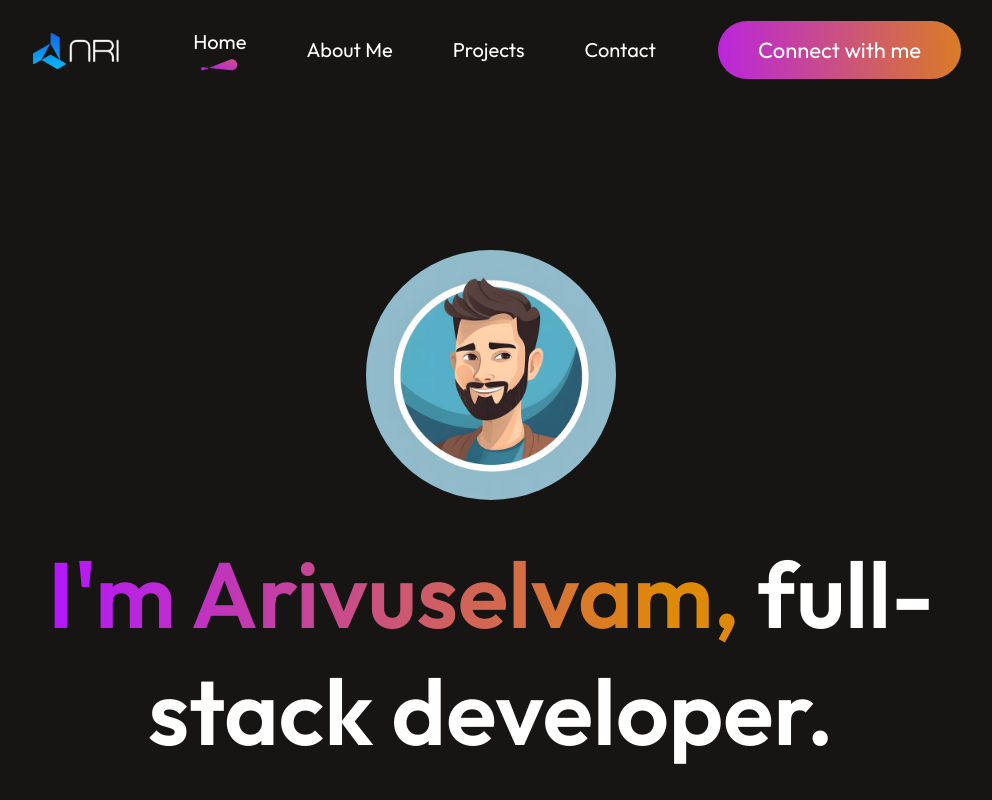
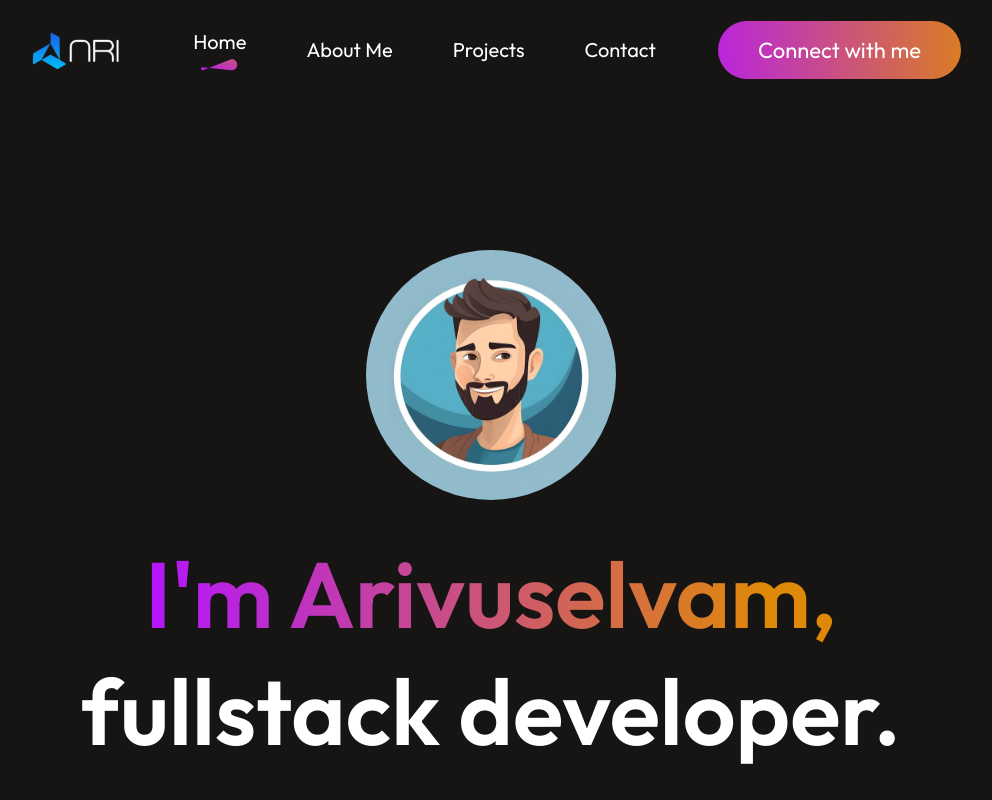
Before and after one commit to Arivuselvam95/Portfolio, a React (Vite) app: page / in a window 1280 px wide. Shown: the top 800 px of the page, without its empty margins (149-1141 px from the left). Built offline with nearby package versions, Linux system fonts and the light colour scheme.

Commit message:
updated role

```diff
--- a/src/components/Hero/Hero.jsx
+++ b/src/components/Hero/Hero.jsx
@@ -15,7 +15,7 @@ const Hero = () => {
   return (
     <div id='home' className='hero'>
         <img src={User_img} alt="profile-img" />
-        <h1><span>I'm Arivuselvam,</span> full-stack developer.</h1>
+        <h1><span>I'm Arivuselvam,</span> fullstack developer.</h1>
         <p>
         "Passionate developer skilled in Python, JavaScript, MERN stack, and problem-solving, with hands-on experience in data analytics, and Power BI. Currently studying at Dr. N.G.P. Institute of Technology, I’m dedicated to continuously expand my expertise in modern development technologies."
         </p>
```
